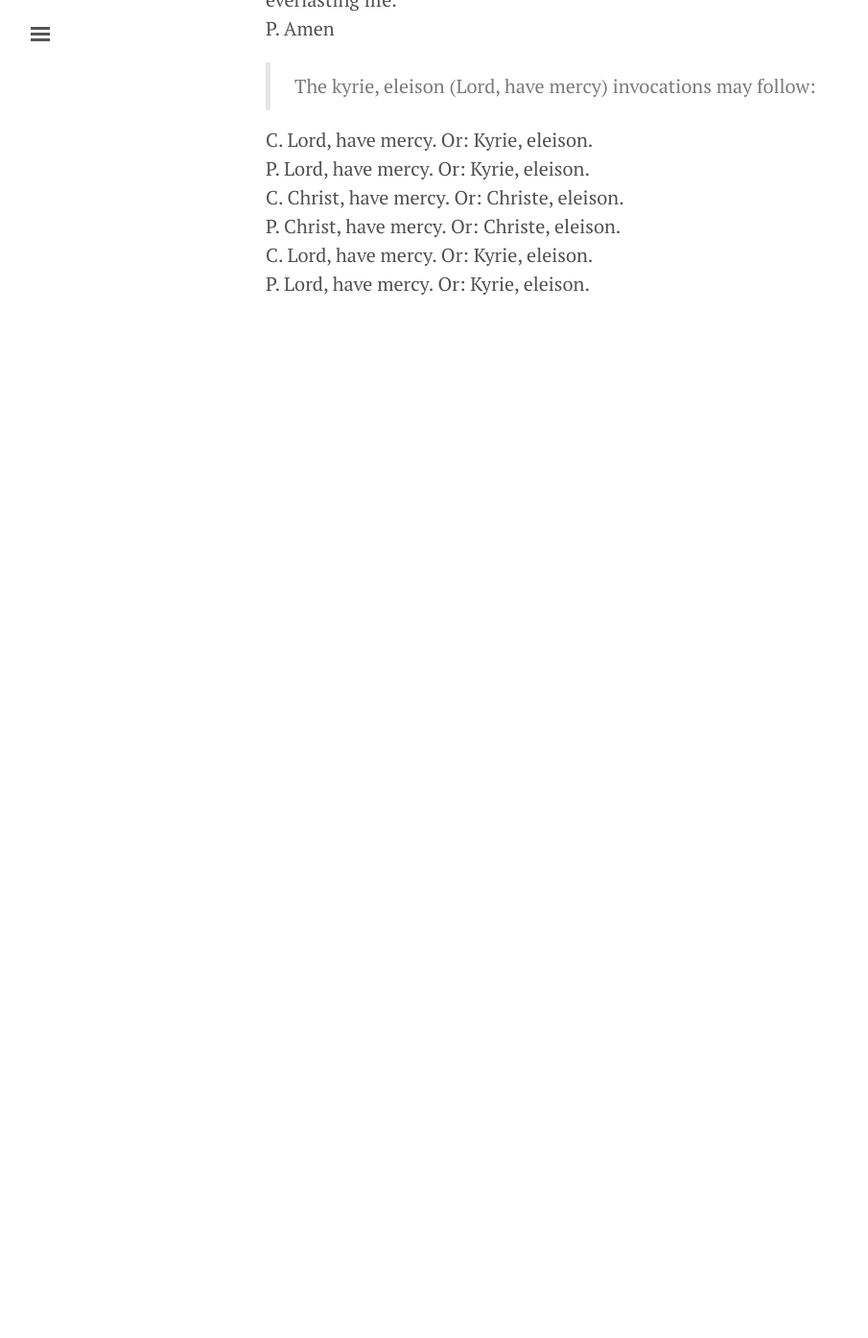
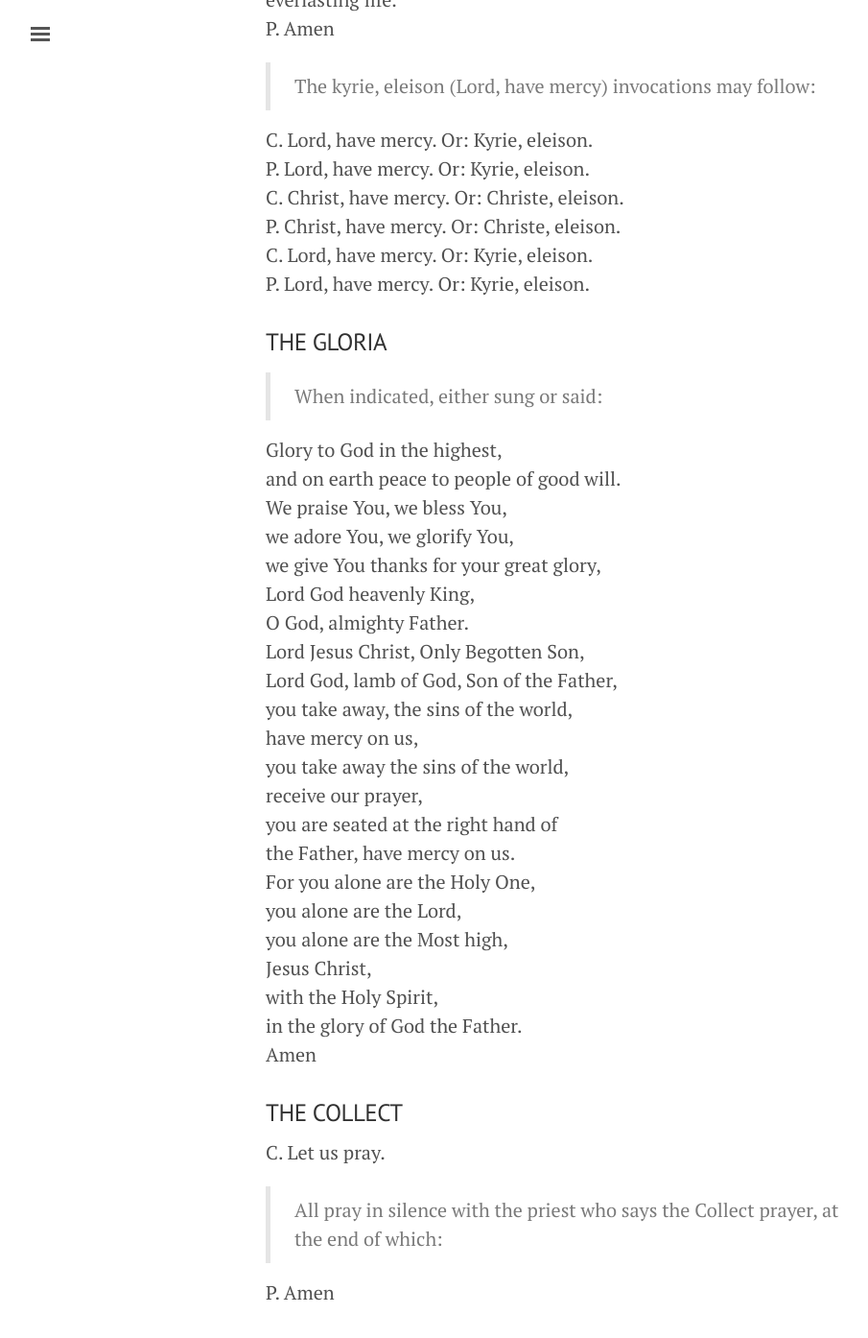
Before and after one commit to hymnsrepo/hymnsrepo-site, a Jekyll site: the page built from order-of-mass.md, in a window 1280 px wide and 1400 px high, scrolled down 1895 px. Shown: the top 1394 px of the window at 96% size, without its empty margins (3-908 px from the left). Built offline with Jekyll 4.4.1, drawn with Linux system fonts in a browser that asks for light colours; before the commit the page ends 2286 px from its top, so only the background shows below that.

Commit message:
Add the gloria and the collect to the order of mass

```diff
--- a/order-of-mass.md
+++ b/order-of-mass.md
@@ -70,3 +70,38 @@ C. Christ, have mercy. Or: Christe, eleison.
 P. Christ, have mercy. Or: Christe, eleison.
 C. Lord, have mercy. Or: Kyrie, eleison.
 P. Lord, have mercy. Or: Kyrie, eleison.
+
+### THE GLORIA
+
+> When indicated, either sung or said:
+
+Glory to God in the highest,
+and on earth peace to people of good will.
+We praise You, we bless You,
+we adore You, we glorify You,
+we give You thanks for your great glory,
+Lord God heavenly King,
+O God, almighty Father.
+Lord Jesus Christ, Only Begotten Son,
+Lord God, lamb of God, Son of the Father,
+you take away, the sins of the world,
+have mercy on us,
+you take away the sins of the world,
+receive our prayer,
+you are seated at the right hand of
+the Father, have mercy on us.
+For you alone are the Holy One,
+you alone are the Lord,
+you alone are the Most high,
+Jesus Christ,
+with the Holy Spirit,
+in the glory of God the Father.
+Amen
+
+### THE COLLECT
+
+C. Let us pray.
+
+> All pray in silence with the priest who says the Collect prayer, at the end of which:
+
+P. Amen
```
